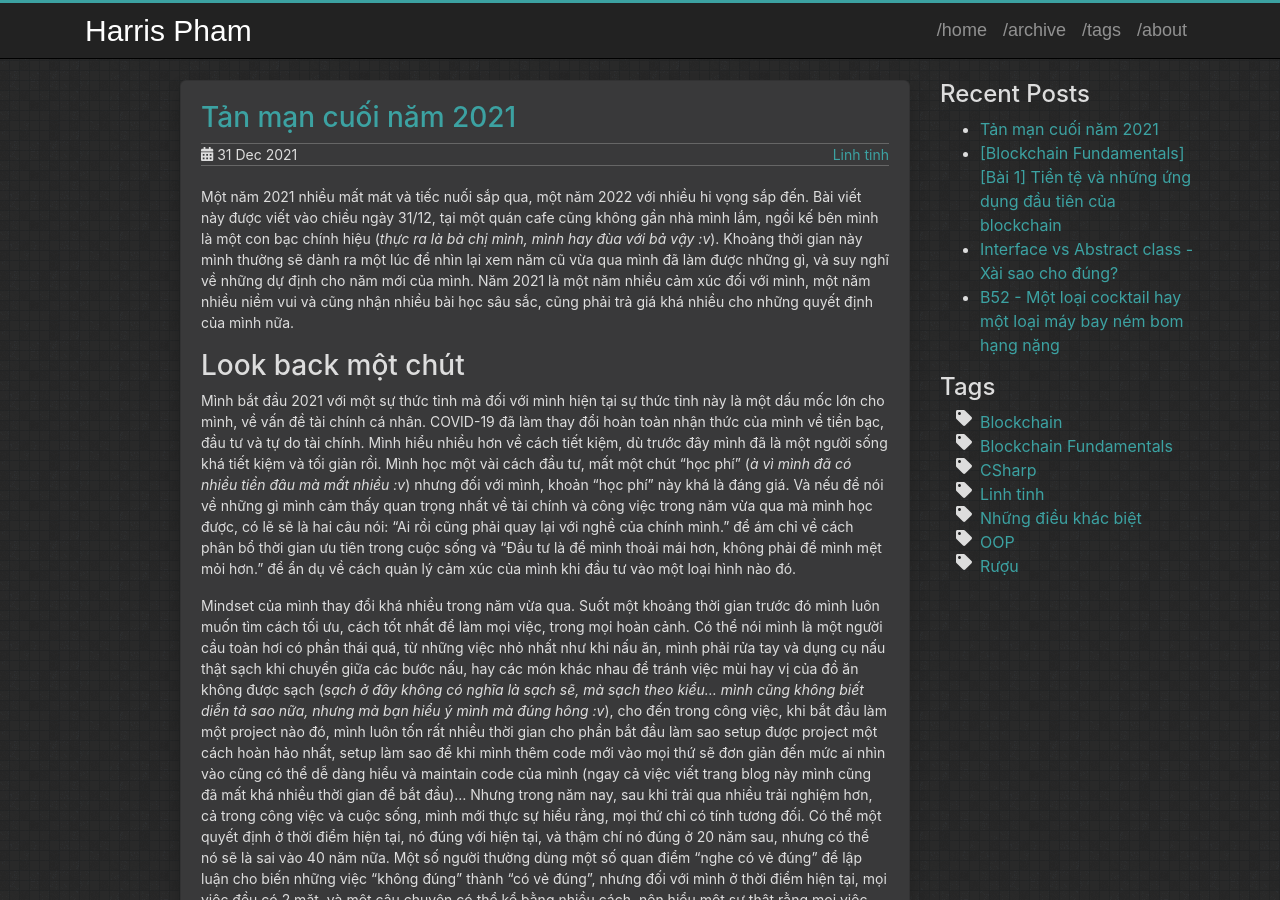
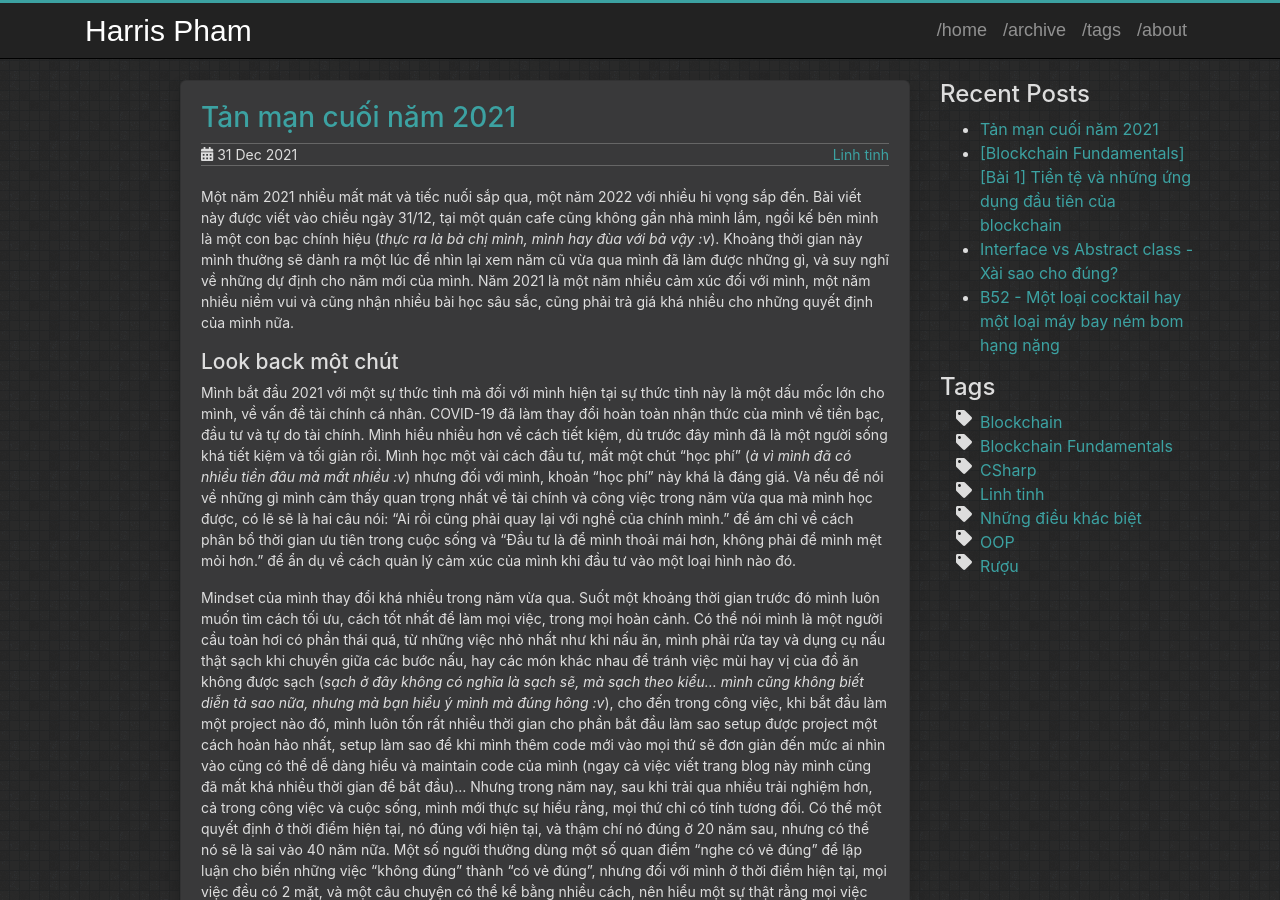
Before and after one commit to phnaphnt/phnaphnt.github.io, a Jekyll site: the page built from _posts/2021-12-31-Tản-mạn-cuối-năm-2021.md, in a window 1280 px wide and 900 px high. Built offline with Jekyll 4.4.1, drawn with Linux system fonts in a browser that asks for light colours.

```diff
--- a/_posts/2021-12-31-Tản-mạn-cuối-năm-2021.md
+++ b/_posts/2021-12-31-Tản-mạn-cuối-năm-2021.md
@@ -8,7 +8,7 @@ tags:
 ---
 Một năm 2021 nhiều mất mát và tiếc nuối sắp qua, một năm 2022 với nhiều hi vọng sắp đến. Bài viết này được viết vào chiều ngày 31/12, tại một quán cafe cũng không gần nhà mình lắm, ngồi kế bên mình là một con bạc chính hiệu (*thực ra là bà chị mình, mình hay đùa với bả vậy :v*). Khoảng thời gian này mình thường sẽ dành ra một lúc để nhìn lại xem năm cũ vừa qua mình đã làm được những gì, và suy nghĩ về những dự định cho năm mới của mình. Năm 2021 là một năm nhiều cảm xúc đối với mình, một năm nhiều niềm vui và cũng nhận nhiều bài học sâu sắc, cũng phải trả giá khá nhiều cho những quyết định của mình nữa.
 
-# Look back một chút
+## Look back một chút
 
 Mình bắt đầu 2021 với một sự thức tỉnh mà đối với mình hiện tại sự thức tỉnh này là một dấu mốc lớn cho mình, về vấn đề tài chính cá nhân. COVID-19 đã làm thay đổi hoàn toàn nhận thức của mình về tiền bạc, đầu tư và tự do tài chính. Mình hiểu nhiều hơn về cách tiết kiệm, dù trước đây mình đã là một người sống khá tiết kiệm và tối giản rồi. Mình học một vài cách đầu tư, mất một chút "học phí" (*à vì mình đã có nhiều tiền đâu mà mất nhiều :v*) nhưng đối với mình, khoản "học phí" này khá là đáng giá. Và nếu để nói về những gì mình cảm thấy quan trọng nhất về tài chính và công việc trong năm vừa qua mà mình học được, có lẽ sẽ là hai câu nói: "Ai rồi cũng phải quay lại với nghề của chính mình." để ám chỉ về cách phân bổ thời gian ưu tiên trong cuộc sống và "Đầu tư là để mình thoải mái hơn, không phải để mình mệt mỏi hơn." để ẩn dụ về cách quản lý cảm xúc của mình khi đầu tư vào một loại hình nào đó.
 
@@ -18,7 +18,7 @@ Mindset của mình thay đổi khá nhiều trong năm vừa qua. Suốt một
 
 Nếu nói về nuối tiếc thì mình nghĩ rằng chắc hẳn năm vừa qua là năm có rất nhiều mất mát với mọi người. Và một mối quan hệ cũng là một điều gì đó làm mình rất nuối tiếc vào 2021.
 
-# Dự định cho năm mới
+## Dự định cho năm mới
 
 2022 là năm mình muốn tập trung nhiều hơn cho công việc và những thứ liên quan đến tech, bao gồm cả blog này. Có nhiều content mình muốn viết nhưng hiện tại thì do mỗi bài viết mình đều khá đầu tư thời gian và kiến thức nên chưa thể viết nhiều hơn được, sẽ cố gắng trong 2022 ít nhất mỗi tháng mình viết được một bài. Có thể năm nay sẽ là năm mình bắt đầu với sự nghiệp làm một Blockchain developer, mình cảm thấy blockchain và cryptocurrency là những mảng mình có hứng thú nhất ở thời điểm hiện tại, cả về phương diện technical và non-technical.
 
```
